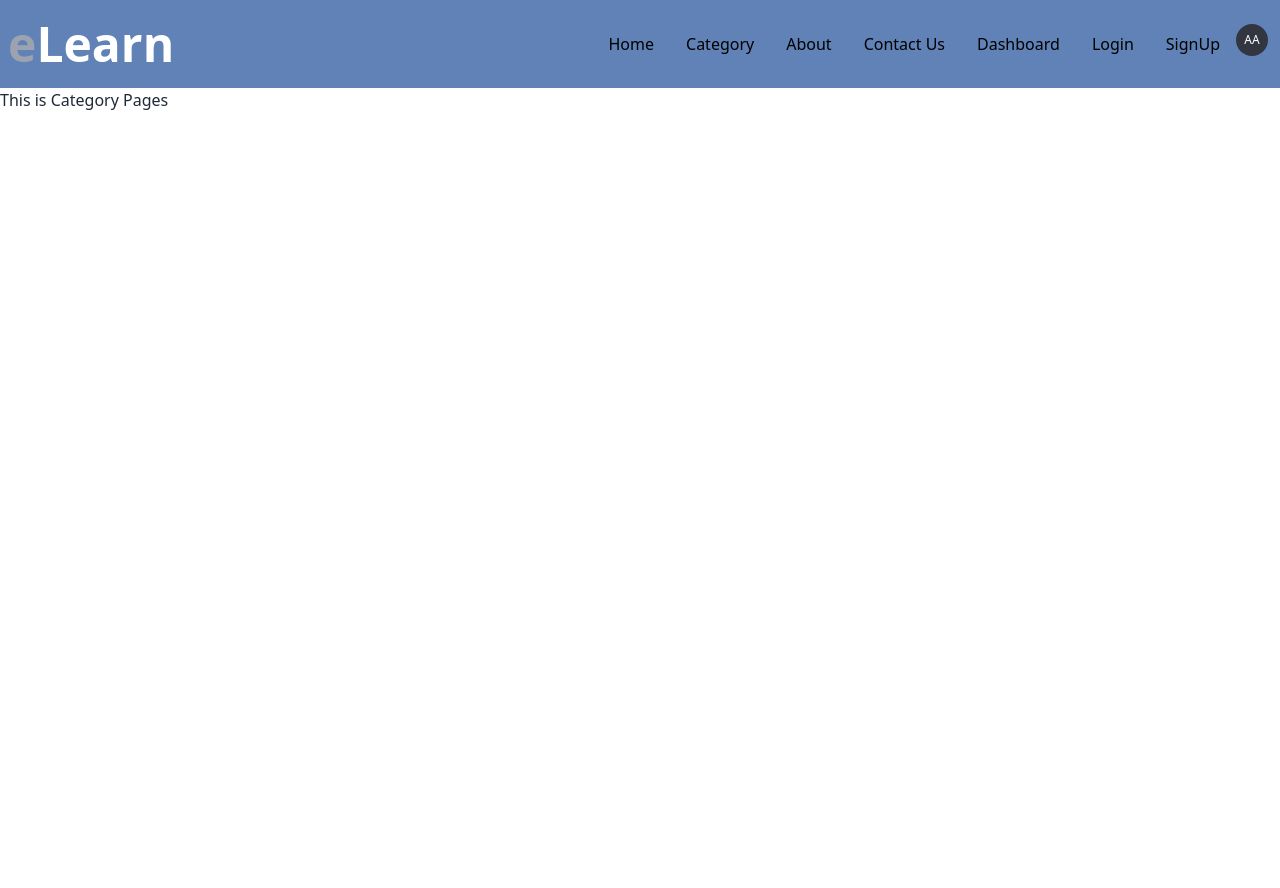
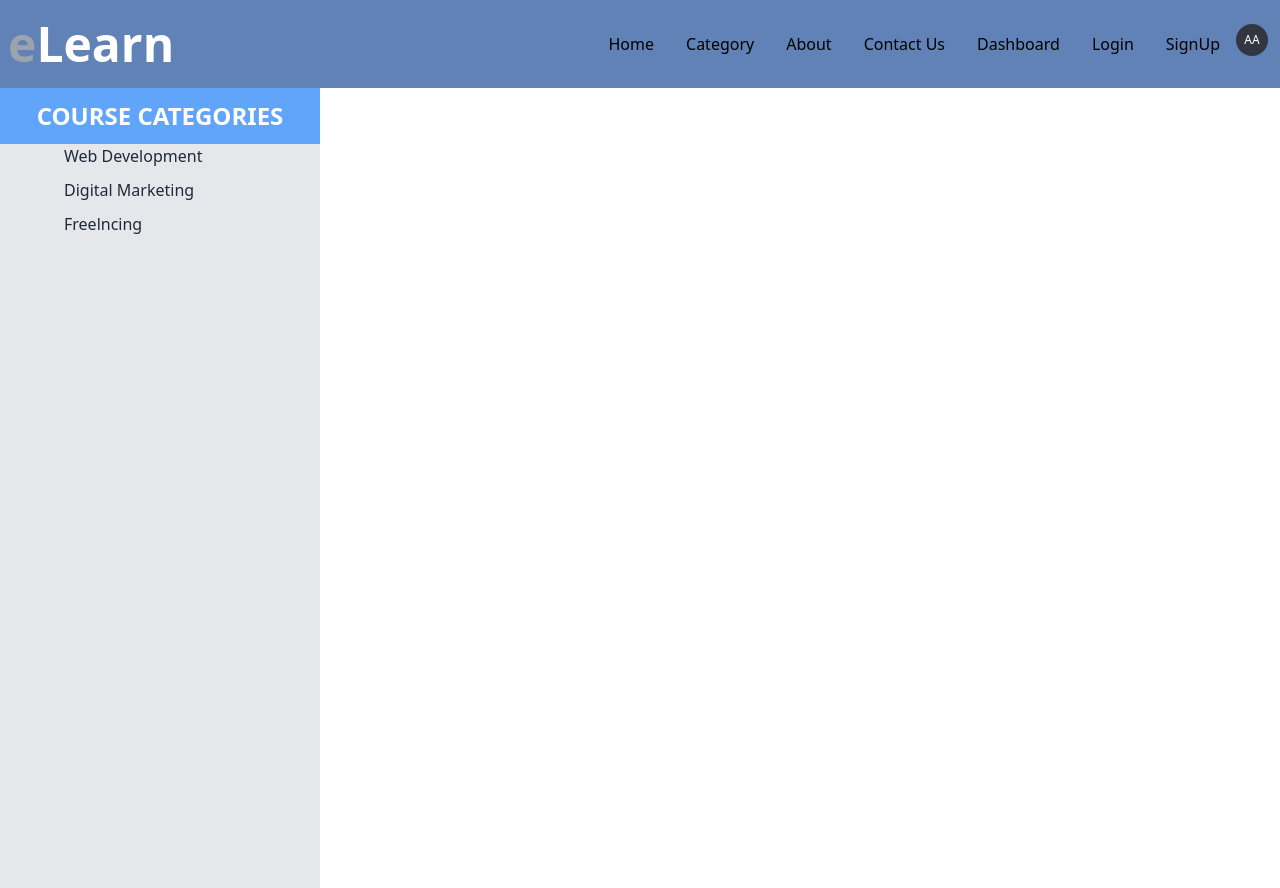
Before and after one commit to Nahid-Hasan-Sourav/elearn-client-side, a React (Vite) app: page /category in a window 1280 px wide. Before the commit the page ends 800 px from the top, so only its background shows below. Built offline with nearby package versions, Linux system fonts and the light colour scheme.

Commit message:
working on category page create a layout for category

```diff
--- /dev/null
+++ b/src/layout/CategoryLayout/CategoryLayout.jsx
@@ -0,0 +1,58 @@
+import React, { useState } from 'react';
+import { Link, Outlet } from 'react-router-dom';
+
+const CategoryLayout = () => {
+    const categories = [
+        {
+            name: 'Web Development',
+            subcategories: ['Subcategory 1.1', 'Subcategory 1.2', 'Subcategory 1.3'],
+        },
+        {
+            name: 'Digital Marketing',
+            subcategories: ['Subcategory 2.1', 'Subcategory 2.2'],
+        },
+        {
+            name: 'Freelncing',
+            subcategories: ['Subcategory 3.1'],
+        },
+    ];
+
+    const [openCategory, setOpenCategory] = useState(false);
+    console.log("Watch ",openCategory)
+
+    return (
+        <div className="flex h-screen">
+            <div className="navbar-start bg-gray-200 w-[25%] ">
+                <div className='p-3 bg-blue-400 font-bold text-2xl text-white text-center'>
+                    <h1>COURSE CATEGORIES</h1>
+                </div>
+                <ul className=''>
+                    {categories.map((category, index) => (
+                        <li key={index} className='w-[60%] mx-auto mb-[10px]'>
+                            <div
+                                className="category cursor-pointer"
+                                onClick={() => setOpenCategory(index === openCategory ? null : index)}
+                            >
+                                {category.name}
+                            </div>
+                            {openCategory === index && (
+                                <ul className="subcategories">
+                                    {category.subcategories.map((subcategory, subIndex) => (
+                                        <li key={subIndex} className='my-[6px]'>
+                                            <Link>
+                                            - {subcategory}
+                                            </Link>
+                                        </li>
+                                    ))}
+                                </ul>
+                            )}
+                        </li>
+                    ))}
+                </ul>
+            </div>
+            <Outlet/>
+        </div>
+    );
+};
+
+export default CategoryLayout;
--- a/src/layout/Main/Dashboard.jsx
+++ b/src/layout/Main/Dashboard.jsx
@@ -1,5 +1,4 @@
 import { Outlet } from "react-router-dom";
-import Navbar from "../../pages/shared/Navbar/Navbar";
 import Footer from "../../pages/shared/Footer/Footer";
 import DashboardSidebar from "../../pages/shared/DashboardSidebar/DashboardSidebar";
 
--- a/src/pages/shared/DashboardSidebar/DashboardSidebar.jsx
+++ b/src/pages/shared/DashboardSidebar/DashboardSidebar.jsx
@@ -1,4 +1,3 @@
-import React from 'react';
 import { Link } from 'react-router-dom';
 
 const DashboardSidebar = () => {
--- a/src/routes/routes/routes.jsx
+++ b/src/routes/routes/routes.jsx
@@ -11,6 +11,7 @@ import AddCategory from "../../components/Category/AddCategory";
 import Login from "../../pages/Login/Login";
 import SignUp from "../../pages/SignUp/SignUp";
 import Category from "../../pages/category/Category";
+import CategoryLayout from "../../layout/CategoryLayout/CategoryLayout";
 
 
 export const router = createBrowserRouter([
@@ -33,7 +34,8 @@ export const router = createBrowserRouter([
             },
             {
                 path:'/category',
-                element:<Category/>
+                element:<CategoryLayout/>,
+
             },
             {
                 path:'dashboard',
```
